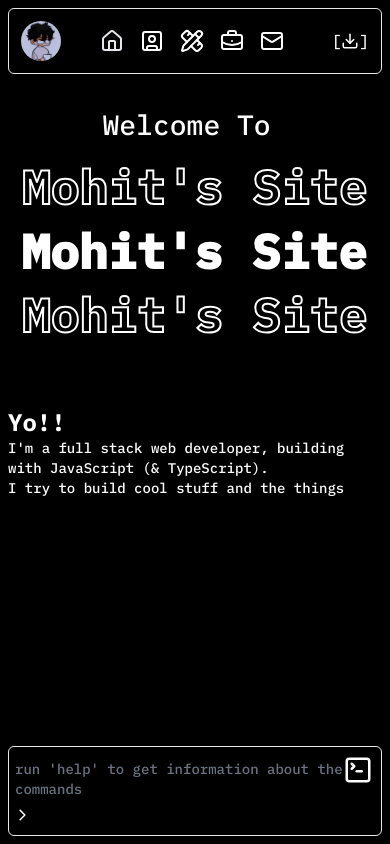
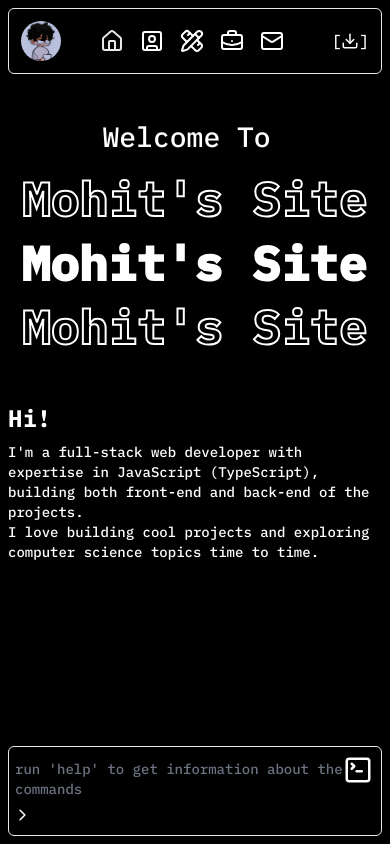
Before and after one commit to mohits-git/portfolio, a Next.js app: page / in a window 390 px wide. Built offline with nearby package versions, Linux system fonts and the light colour scheme.

Commit message:
refac: add the max width of the page to 1440px for better responsiveness

```diff
--- a/src/app/globals.css
+++ b/src/app/globals.css
@@ -7,7 +7,7 @@ body {
 }
 
 .mohit-khatri, .mohit-khatri-hollow {
-  @apply text-center lg:text-left text-[3rem] md:text-[6rem] lg:text-[5rem] xl:text-[6rem] 3xl:text-[9rem] leading-[4rem] md:leading-[5.75rem] lg:leading-[6.25rem] xl:leading-[7rem] 3xl:leading-[9.75rem] font-[900] p-0 m-0;
+  @apply text-center lg:text-left text-[3rem] md:text-[6rem] lg:text-[5rem] xl:text-[6rem] leading-[4rem] md:leading-[5.75rem] lg:leading-[6.25rem] xl:leading-[7rem] font-[900] p-0 m-0;
 }
 
 .mohit-khatri-hollow {
--- a/src/app/layout.tsx
+++ b/src/app/layout.tsx
@@ -24,13 +24,15 @@ export default function RootLayout({
   return (
     <html lang="en">
       <body className={ibmPlexMono.className}>
+      <div className="w-full h-full flex flex-col justify-center items-center">
         <ModalProvider>
           <AppBar />
-          <div className="py-20 min-h-screen lg:h-screen">
+          <div className="py-20 min-h-full lg:h-screen max-w-[1440]">
             {children}
           </div>
           <Terminal />
         </ModalProvider>
+      </div>
       </body>
     </html>
   );
--- a/src/app/page.tsx
+++ b/src/app/page.tsx
@@ -4,13 +4,13 @@ import { motion } from "framer-motion";
 
 export default function Home() {
   return (
-    <div className="px-2 lg:px-6 xl:px-10 w-screen h-full flex flex-col items-center overflow-hidden">
+    <div className="px-2 lg:px-6 xl:px-10 w-full h-full flex flex-col items-center">
       <div className="grid grid-cols-12 lg:h-full space-y-10">
-        <div className="mt-6 lg:mt-0 col-span-full lg:col-span-7 3xl:col-span-8 h-fit lg:h-full flex flex-col justify-center">
+        <div className="mt-6 lg:mt-0 col-span-full lg:col-span-7 h-full flex flex-col justify-center">
           <div className="w-full text-center lg:text-left">
             <StaggeredText
               text="Welcome To"
-              className="text-[1.75rem] lg:text-[2rem] 3xl:text-[2.5rem] px-2 mb-2 2xl:mb-5"
+              className="text-[1.75rem] lg:text-[2rem] px-2 mb-2 2xl:mb-5"
             />
           </div>
           <motion.div
@@ -43,23 +43,26 @@ export default function Home() {
             Mohit&apos;s Site
           </motion.div>
         </div>
-        <div className="col-span-full lg:col-span-5 3xl:col-span-4 flex lg:items-center justify-center h-full w-full flex-col">
-          <h4 className="text-2xl lg:text-xl font-semibold w-full">
-            Yo!!
+        <div className="col-span-full lg:col-span-5 flex flex-col lg:items-center justify-center h-full w-full pb-12">
+          <h4 className="text-2xl lg:text-xl font-semibold w-full leading-6">
+            Hi!
           </h4>
-          <p
-            className="text-wrap  text-sm lg:text-base 3xl:text-lg"
+          <div
+            className="text-wrap text-sm lg:text-base py-3"
           >
             <StaggeredText
               text={[
-                "I'm a full stack web developer, building with JavaScript (& TypeScript).",
-                "I try to build cool stuff and the things which I love or am curious about."
+                "I'm a full-stack web developer with expertise in JavaScript (TypeScript), building both front-end and back-end of the projects.",
+                "I love building cool projects and exploring computer science topics time to time."
               ]}
               speed={0.02}
               y={0}
             />
-          </p>
+          </div>
+          <div className="flex items-center space-x-4">
+          </div>
         </div>
+
       </div>
     </div>
   );
```
